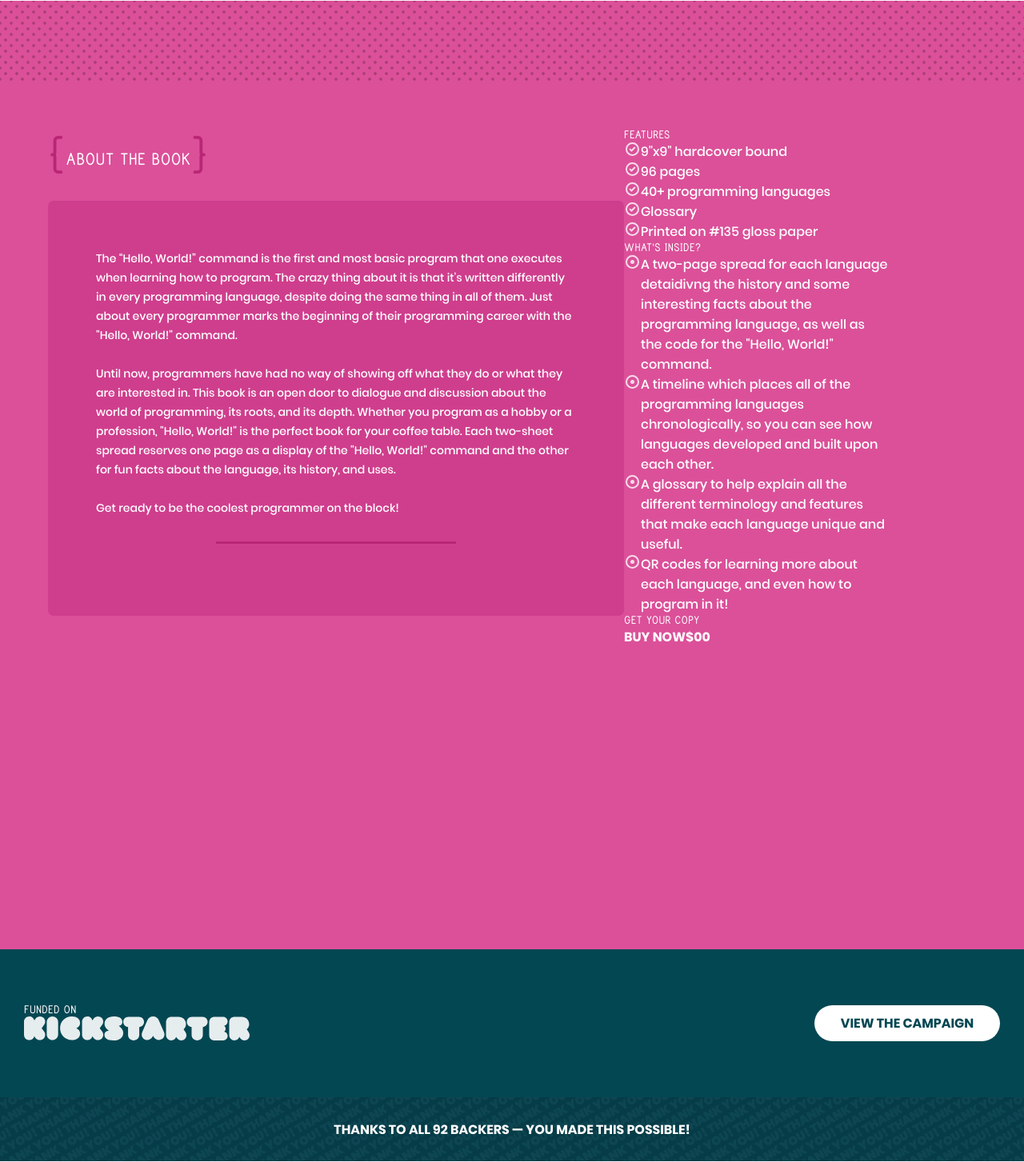
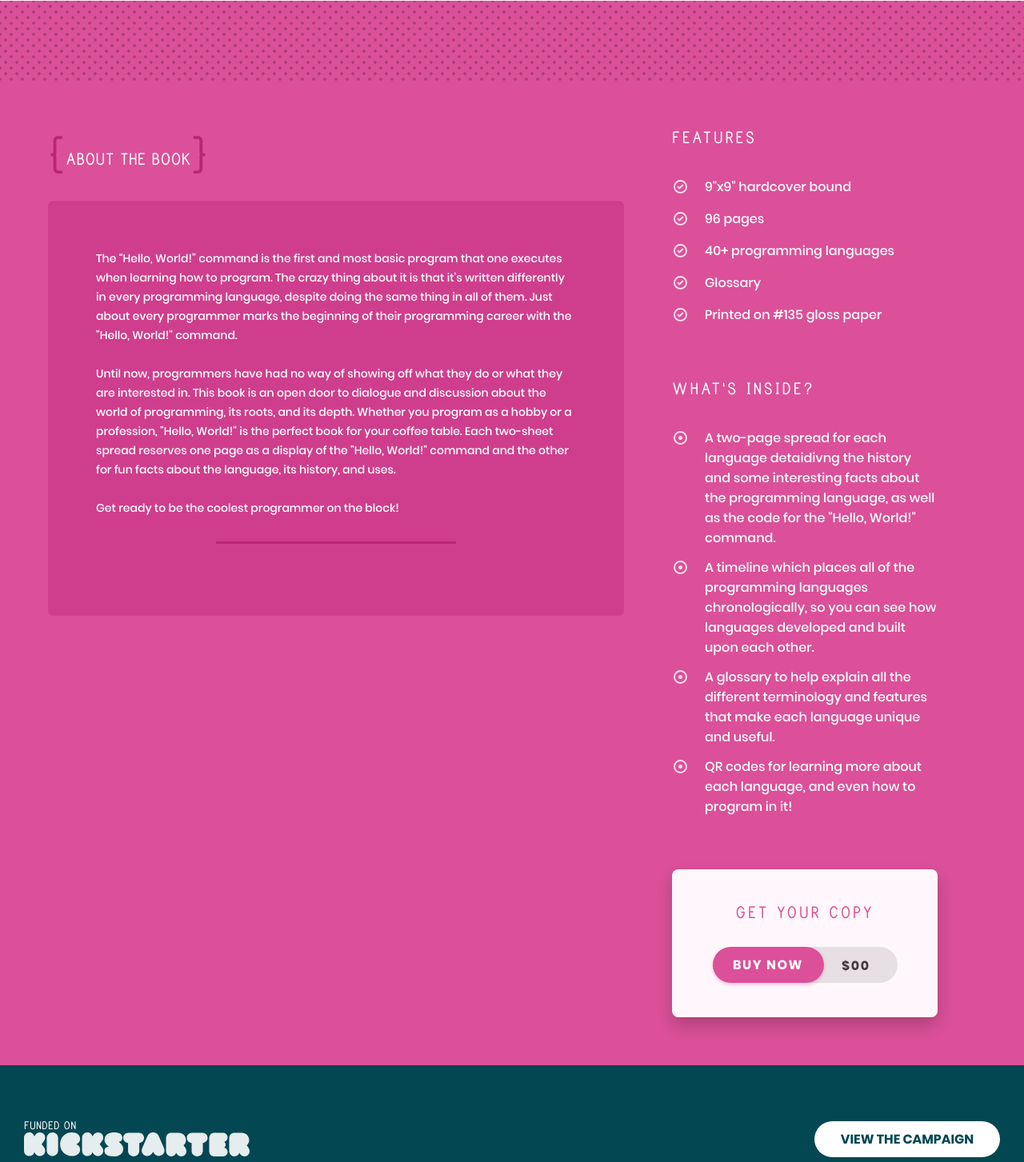
Before and after one commit to DanielAndrews43/hellobook, a PHP site: page / in a window 1280 px wide. Shown: the part 704-2157 px from the top of the page at 80% size. Run offline with PHP 8.4, Linux system fonts and the light colour scheme.

Commit message:
fixed merge conflict

```diff
--- a/style.css
+++ b/style.css
@@ -173,7 +173,7 @@ a:link, a:visited, a:hover, a:active {
 #third {
   padding-top: 60px;
   background-color: #DB5099;
-  height: 1026px; }
+  height: 1171px; }
   #third .left {
     padding-left: 60px; }
     #third .left h2 {
@@ -197,7 +197,67 @@ a:link, a:visited, a:hover, a:active {
         margin: 30px auto; }
   #third .right {
     padding-right: 60px;
-    width: 330px; }
+    width: 330px;
+    margin-left: 60px;
+    width: 334px; }
+    #third .right .bullets_title {
+      font-size: 24px;
+      letter-spacing: 2.4px;
+      margin-bottom: 30px; }
+    #third .right .bullets {
+      margin-bottom: 60px; }
+    #third .right .bullet {
+      margin-top: 6px;
+      margin-bottom: 6px; }
+    #third .right .bullet_img, #third .right .check_bullet_img {
+      margin-right: 20px;
+      padding-top: 3px; }
+    #third .right .buy_container {
+      background-color: #FFF7FB;
+      display: flex;
+      justify-content: center;
+      align-items: center;
+      margin-bottom: 60px;
+      min-height: 185px;
+      width: 332px;
+      border-radius: 8px;
+      box-shadow: 0 10px 20px 0 rgba(0, 0, 0, 0.2); }
+      #third .right .buy_container > h3 {
+        font-size: 24px;
+        color: #DB5099;
+        margin-top: 43px;
+        letter-spacing: 2.4px; }
+      #third .right .buy_container .buy {
+        background-color: #E6DFE3;
+        position: relative;
+        margin-top: 30px;
+        margin-bottom: 43px;
+        width: 231px;
+        min-height: 45px;
+        border-radius: 22.5px; }
+        #third .right .buy_container .buy .left-button {
+          background-color: #DB5099;
+          display: flex;
+          justify-content: center;
+          align-items: center;
+          border-radius: 22.5px;
+          width: 139px;
+          height: 100%;
+          position: absolute;
+          left: 0;
+          top: 0;
+          letter-spacing: 1.56px;
+          box-shadow: 0 2px 4px 0 rgba(220, 81, 153, 0.35); }
+        #third .right .buy_container .buy .price {
+          color: #463A40;
+          position: absolute;
+          right: 0;
+          top: 0; }
+        #third .right .buy_container .buy #priceText {
+          display: block;
+          padding-right: 34px;
+          padding-top: 11px;
+          letter-spacing: 1.56px; }
 
 #fourth {
   background-color: #034752;
--- a/style.scss
+++ b/style.scss
@@ -225,15 +225,7 @@ a:link, a:visited, a:hover, a:active {
 }
 
 #second {
-<<<<<<< HEAD
-	height: 65px;
-	background-color: $color-light-pink;
-	background-size: 14px 14px;
-  	background-position: 0 0, 7px 7px;
-	background-image:
-  	radial-gradient(rgba(0,0,0,.2) 10%, transparent 0),
-  	radial-gradient(rgba(0,0,0,.2) 10%, transparent 0);
-=======
+
 	height: 100px;
   background-color: #DB5099;
   background-size: 14px 14px;
@@ -242,7 +234,6 @@ a:link, a:visited, a:hover, a:active {
   background-image:
   	radial-gradient(rgba(0, 0, 0, 0.2) 20%, transparent 0),
   	radial-gradient(rgba(0, 0, 0, 0.2) 20%, transparent 0);
->>>>>>> master
 }
 
 #third {
```
Also changed, not shown: 1 other file.
